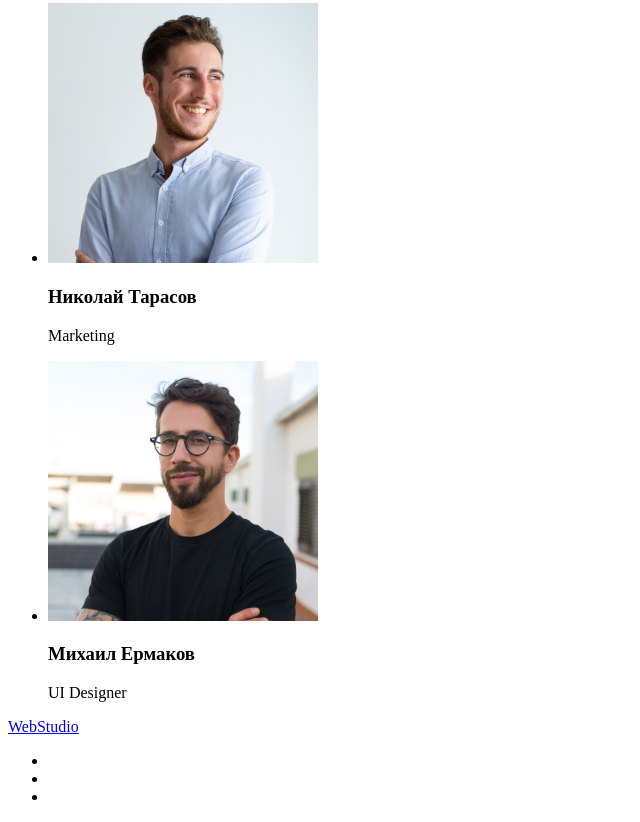
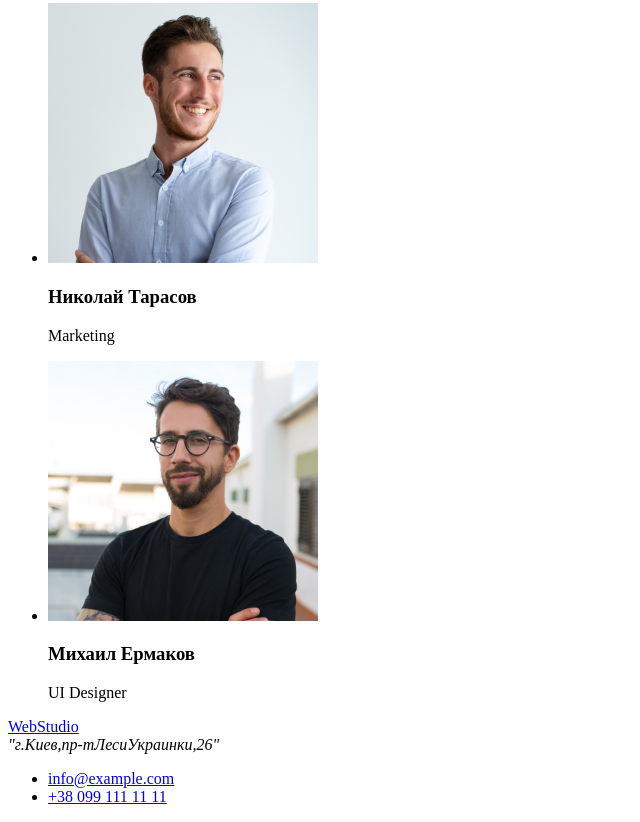
Before and after one commit to NazarkaIvanets/goit-markup-hw-01, a plain HTML site: page index.html in a window 1280 px wide. Shown: the part 2333-3155 px from the top of the page, without its empty margins (0-640 px from the left). Drawn offline with Linux system fonts and the light colour scheme.

Commit message:
исправлено

```diff
--- a/index.html
+++ b/index.html
@@ -108,13 +108,11 @@
 
     <!--Футер-->
     <footer>
-        <a href="./index.html">WebStudio</a>
-        <address>
-            <ul>
-                <li><a href="г.Киев,пр-тЛесиУкраинки,26"></a></li>
-                <li><a href="info@example.com"></a></li>
-                <li><a href="+380991111111"></a></li>
-            </ul>
-        </address>
-    </footer>
+        <a href="/" lang="en">WebStudio</a>
+        <address>"г.Киев,пр-тЛесиУкраинки,26"</address>
+        <ul>
+            <li><a href="mailto:info@example.com">info@example.com</a></li>
+            <li><a href="tel:+380991111111">+38 099 111 11 11</a></li>
+        </ul>
+     </footer>
 </body>
```
Also changed, not shown: .prettierrc.json.
